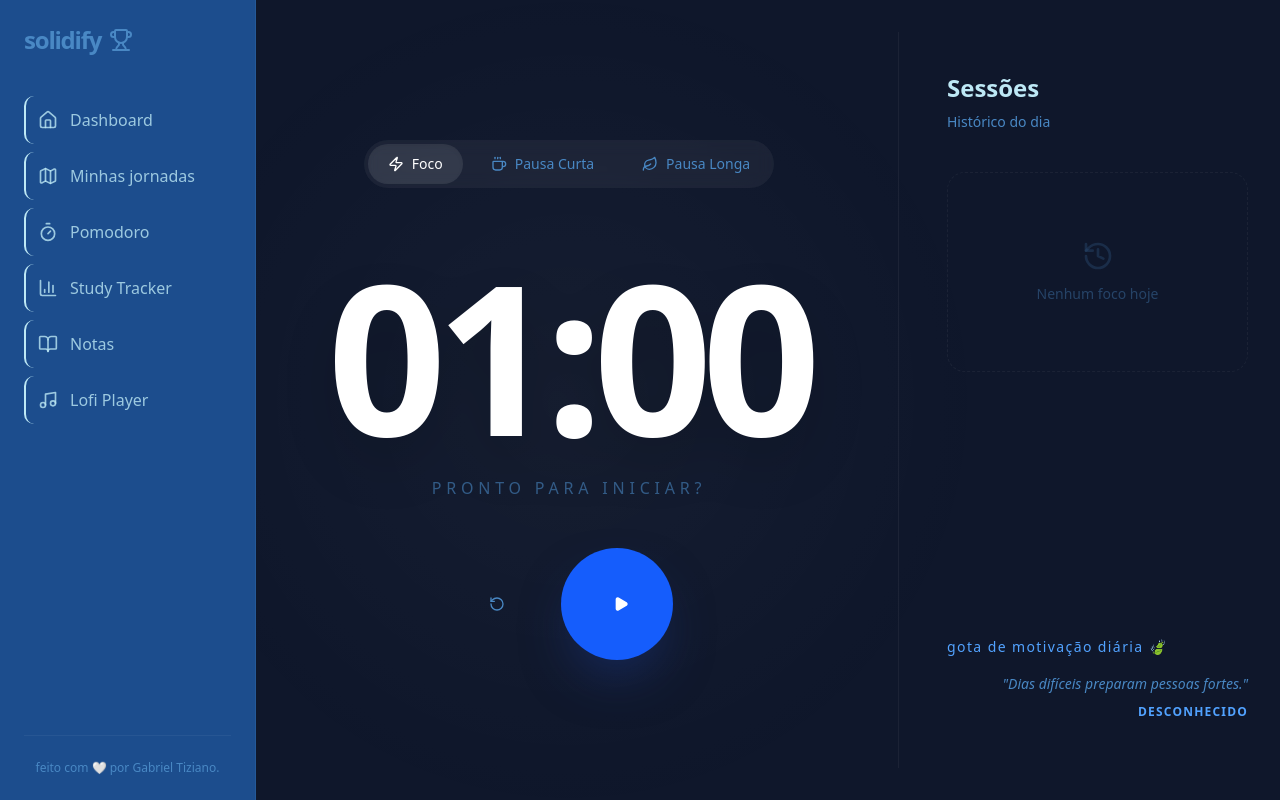
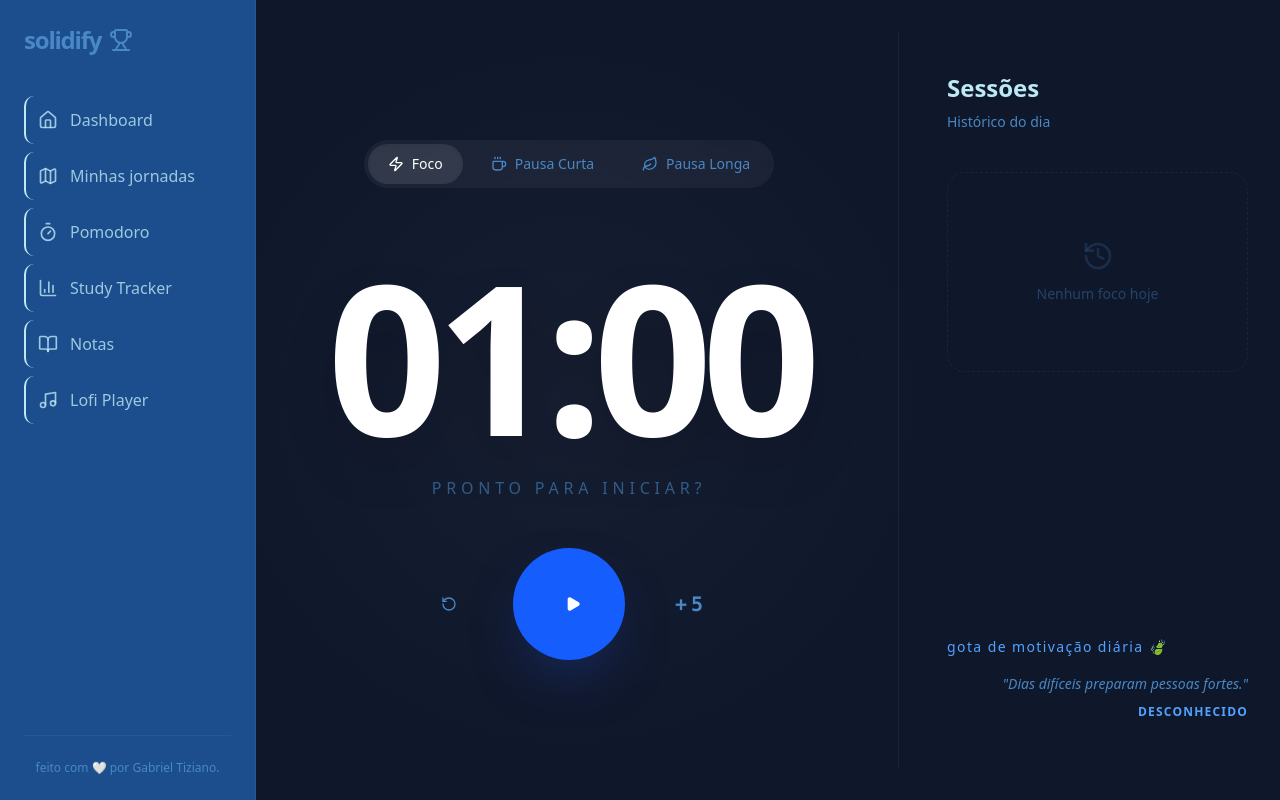
Before and after one commit to GGhiaroni/solidify, a Next.js app: page /pomodoro in a window 1280 px wide. Built offline with nearby package versions, Linux system fonts and the light colour scheme.

Commit message:
importando a funcao addTime no componente e já fazendo funcionar a feature de adicionar +5 minutos ao timer

```diff
--- a/app/pomodoro/page.tsx
+++ b/app/pomodoro/page.tsx
@@ -35,6 +35,7 @@ export default function PomodoroPage() {
     toggleTimer,
     resetTimer,
     finishEarly,
+    addTime,
   } = usePomodoro();
 
   // função auxiliar para formatar segundos em MM:SS
@@ -114,6 +115,17 @@ export default function PomodoroPage() {
             ) : (
               <PlayIcon size={48} fill="currentColor" className="ml-2" />
             )}
+          </Button>
+
+          <Button
+            size="icon"
+            variant="ghost"
+            className="flex gap-1 hover:cursor-pointer w-16 h-16 rounded-full text-soft hover:text-white hover:bg-white/10 transition-all hover:scale-110 duration-300 items-center justify-center"
+            onClick={() => addTime(5)}
+            title="Adicionar 5 minutos"
+          >
+            <span className="text-xl font-bold font-mono">+</span>
+            <span className="text-xl font-bold font-mono">5</span>
           </Button>
         </div>
 
```
